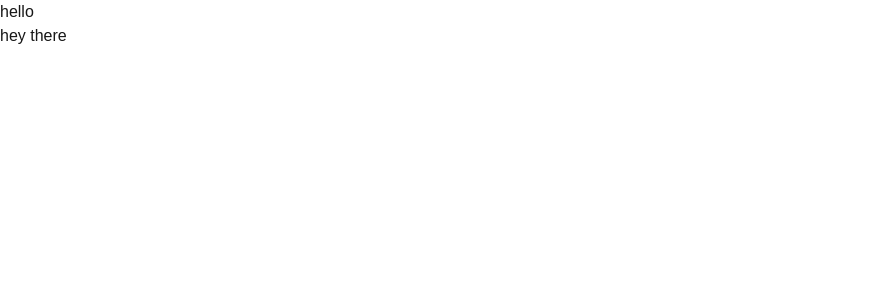
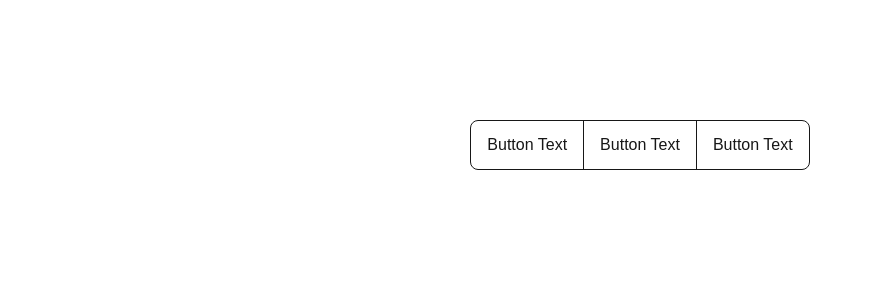
Before and after one commit to Jeevan-abc/Testing, a Next.js app: page /testing1 in a window 1280 px wide. Shown: the top 300 px of the page, without its empty margins (0-872 px from the left). Built offline with nearby package versions, Linux system fonts and the light colour scheme.

Commit message:
testing 3

```diff
--- a/app/testing1/page.tsx
+++ b/app/testing1/page.tsx
@@ -3,13 +3,23 @@ import React from 'react'
 const page = () => {
   return (
     <div>
-        <div>
-            hello
+       <section className="pb-10 pt-20 lg:pb-20 lg:pt-[120px] dark:bg-dark">
+      <div className="container">
+        <div className="flex justify-center">
+          <div className="inline-flex items-center overflow-hidden rounded-lg border border-stroke dark:border-dark-3">
+            <button className="border-r border-stroke px-4 py-3 text-base font-medium text-dark last-of-type:border-r-0 hover:bg-gray-2 hover:text-primary dark:border-dark-3 dark:text-white">
+              Button Text
+            </button>
+            <button className="border-r border-stroke px-4 py-3 text-base font-medium text-dark last-of-type:border-r-0 hover:bg-gray-2 hover:text-primary dark:border-dark-3 dark:text-white">
+              Button Text
+            </button>
+            <button className="border-r border-stroke px-4 py-3 text-base font-medium text-dark last-of-type:border-r-0 hover:bg-gray-2 hover:text-primary dark:border-dark-3 dark:text-white">
+              Button Text
+            </button>
+          </div>
         </div>
-
-        <div>
-            hey there
-        </div>
+      </div>
+    </section>
     </div>
   )
 }
```
